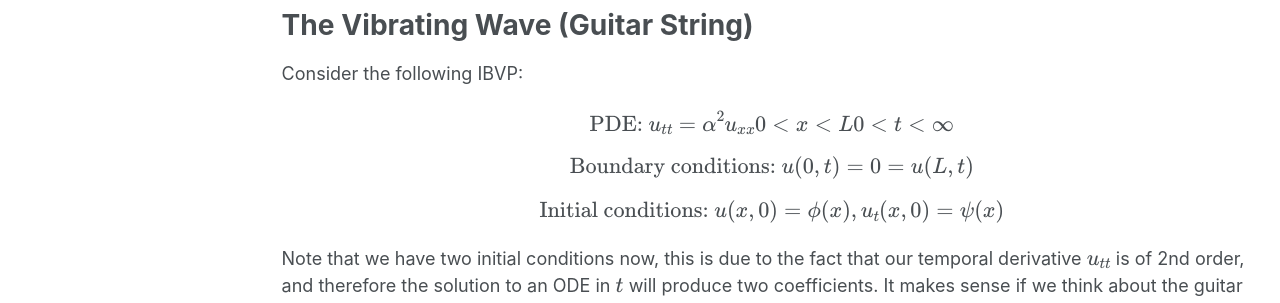
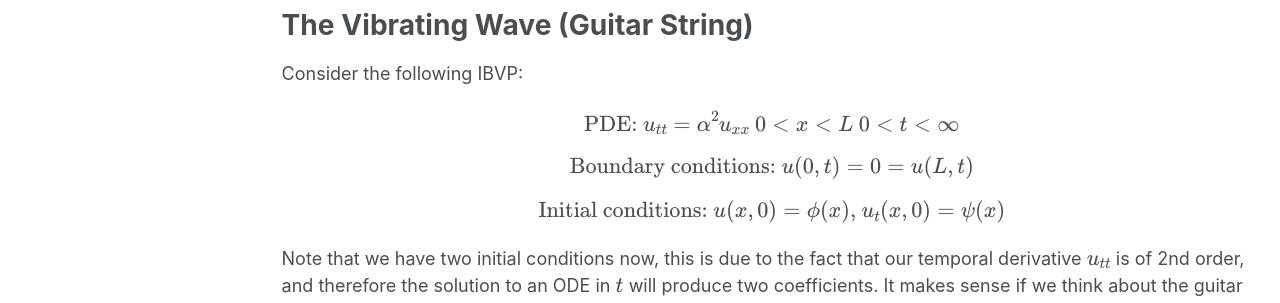
Before and after one commit to Nasser-Mohammed/Nasser-Mohammed.github.io, a Jekyll site: the page built from _pages/notes/pde/waveequation.md, in a window 1280 px wide and 900 px high, scrolled down 656 px. Shown: the part 149-452 px from the top of the window. Built offline with Jekyll 4.4.1, drawn with Linux system fonts in a browser that asks for light colours.

Commit message:
Update waveequation.md

```diff
--- a/_pages/notes/pde/waveequation.md
+++ b/_pages/notes/pde/waveequation.md
@@ -21,9 +21,9 @@ The Vibrating Wave (Guitar String)
 ===
 Consider the following IBVP:
 
-\\[\text{PDE: } u_{tt} = \alpha^2u_{xx} 0 < x < L   0 < t < \infty\\]
-\\[\text{Boundary conditions: } u(0, t) = 0 = u(L, t)\\]
-\\[\text{Initial conditions: } u(x,0) = \phi(x),  u_t(x, 0) = \psi(x)\\]
+\\[\text{PDE:  } u_{tt} = \alpha^2u_{xx} \text{   } 0 < x < L  \text{  } 0 < t < \infty\\]
+\\[\text{Boundary conditions:  } u(0, t) = 0 = u(L, t)\\]
+\\[\text{Initial conditions:  } u(x,0) = \phi(x) \text{,   }  u_t(x, 0) = \psi(x)\\]
 Note that we have two initial conditions now, this is due to the fact that our temporal derivative \\(u_{tt}\\) is of 2nd order, and therefore the solution to an ODE in \\(t\\) will produce two coefficients. It makes sense if we think about the guitar string example again, we don't only need the initial position of the string, but we also need to know how "fast" the string is moving from its initial position since that will affect the evolution of the string. We solve this problem through separation of variables, so we assume
 \\[u(x,t) = T(t)X(x)\\]
 Plugging this into \\(u_{tt} = \alpha^2u_{xx}\\) we get:
```
